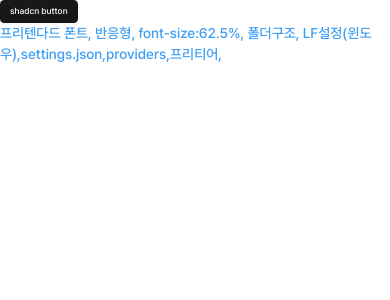
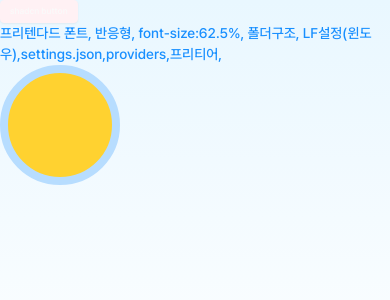
Before and after one commit to codeit-team6/nomadia, a Next.js app: page / in a window 390 px wide. Shown: the top 300 px of the page. Built offline with nearby package versions, Linux system fonts and the light colour scheme.

Commit message:
🎨 style: globals.css - 브랜드 컬러 수정

```diff
--- a/src/app/globals.css
+++ b/src/app/globals.css
@@ -3,13 +3,15 @@
 @custom-variant dark (&:is(.dark *));
 
 @theme {
-  /* 커스텀 브레이크포인트 */
-  /* --breakpoint-tablet: 376px;
-  --breakpoint-desktop: 745px; */
+  /* 브레이크포인트 */
+  /* 기본(모바일): 375~767
+  md: 768~1023
+  lg: 1024~ */
 
   /* Primary Colors */
-  --color-main: oklch(0.682 0.153 248.5); /* #3D9EF2 */
-  --color-sub: oklch(0.957 0.022 243.9); /* #E5F3FF */
+  --color-main: oklch(0.649 0.192 253.09); /* #188FFF */
+  --color-sub: oklch(0.9681 0.0183 232.5); /* #e9f7ff */
+  --color-sub-300: oklch(0.8816 0.0619 245.59); /* #b7ddff */
 
   /* Base Colors */
   --color-white: oklch(1 0 0); /* white */
@@ -29,11 +31,9 @@
   --color-gray-900: oklch(0.319 0 0); /* #323236 */
   --color-gray-950: oklch(0.241 0 0); /* #1F1F22 */
 
-  /* Background Colors */
-  --color-background: oklch(0.979 0 0); /* #FBFAF8 */
-
   /* Warning Colors */
   --color-red-500: oklch(0.641 0.245 27.7); /* #FF2727 */
+  --color-red-100: oklch(0.97 0.01557 2.6636); /* #fff1f4 */
 
   /* shadcn/ui 필수 변수들 */
   --font-sans:
@@ -188,6 +188,18 @@
     @apply flex items-center justify-center;
   }
 
+  /* #E9F7FF -> #FFFFFF */
+  .bg-background {
+    background-image: linear-gradient(
+      to bottom,
+      oklch(0.9681 0.0183 232.5) 0%,
+      oklch(1 0 0) 52%,
+      oklch(1 0 0) 100%
+    );
+    background-repeat: no-repeat;
+    background-size: cover;
+  }
+
   /* 텍스트 관련 유틸리티 - 타이포그래피 */
   .txt-11-medium {
     font-size: 1.1rem;
--- a/src/app/page.tsx
+++ b/src/app/page.tsx
@@ -2,12 +2,13 @@ import { Button } from '@/shared/shadcn/components/ui/button';
 
 export default function Home() {
   return (
-    <div>
-      <Button>shadcn button</Button>
-      <p className="txt-14-medium text-main md:txt-24-bold md:text-sub lg:txt-32-medium lg:text-red-500">
+    <div className="bg-background h-screen md:bg-amber-100 lg:bg-amber-400">
+      <Button className="bg-red-100">shadcn button</Button>
+      <p className="txt-14-medium text-main md:txt-24-bold md:text-sub lg:txt-32-medium bg-back lg:text-red-500">
         프리텐다드 폰트, 반응형, font-size:62.5%, 폴더구조,
         LF설정(윈도우),settings.json,providers,프리티어,
       </p>
+      <div className="border-sub-300 size-[12rem] rounded-[10rem] border-8 bg-amber-300"></div>
     </div>
   );
 }
```
